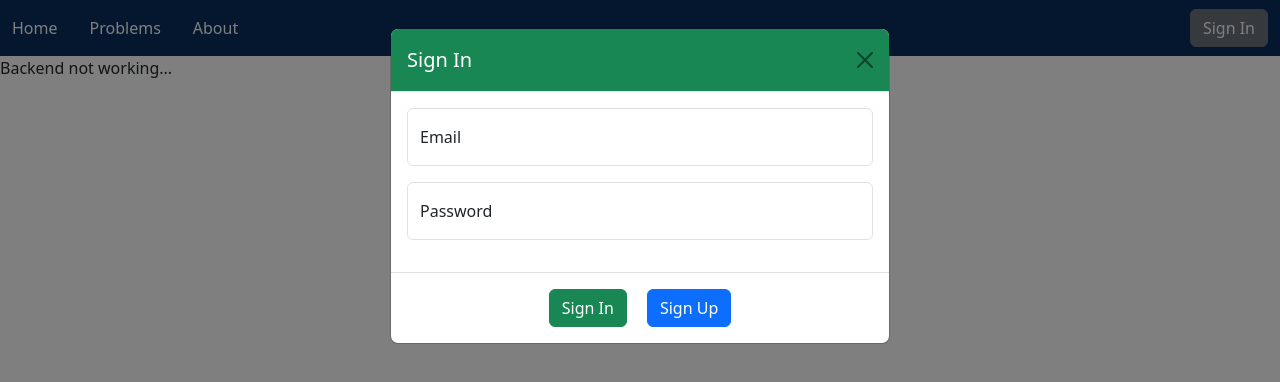
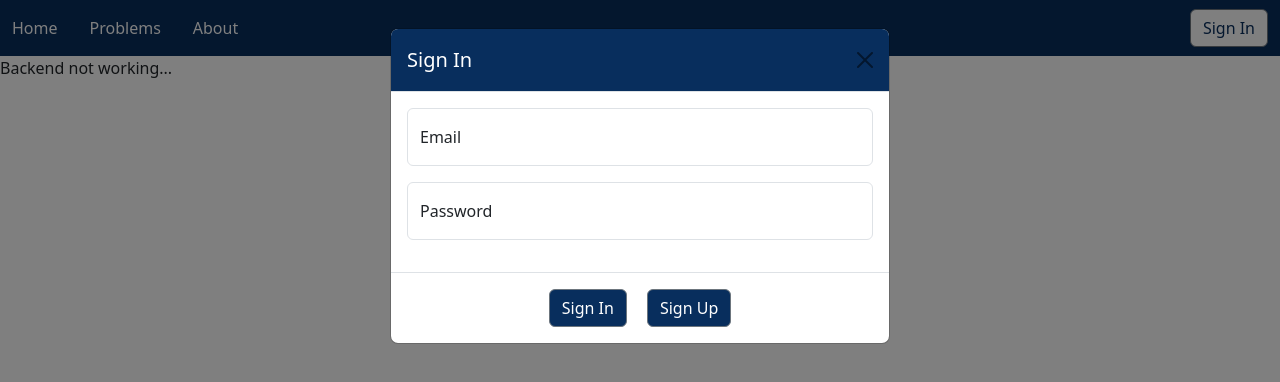
Before and after one commit to Hantorism/AOJ-FE, a React (Create React App) app: page / in a window 1280 px wide. Both pictures are taken after a click on the button "Sign In". Shown: the top 382 px of the page. Built offline with nearby package versions, Linux system fonts and the light colour scheme; no server answers.

Commit message:
[Fix] SignIn, SignUp 버튼 css 수정

```diff
--- a/src/components/Header.jsx
+++ b/src/components/Header.jsx
@@ -22,7 +22,7 @@ const Header = () => {
           </NavItem>
         </Nav>
 
-        <Button onClick={toggleSignInModal} className="ms-auto fs-6"> Sign In </Button>
+        <Button style= {{"background-color": "white", "color": "#082E5D"}} onClick={toggleSignInModal} className="ms-auto fs-6"> Sign In </Button>
       </Navbar>
     <SignInModal showSignInModal={showSignInModal} toggleSignInModal={toggleSignInModal}></SignInModal>
     </div>
--- a/src/components/modals/SignInModal.jsx
+++ b/src/components/modals/SignInModal.jsx
@@ -17,7 +17,7 @@ const SignInModal = ({ showSignInModal, toggleSignInModal }) => {
     return (
         <div>
         <Modal isOpen={showSignInModal}>
-            <ModalHeader className="bg-success text-white" toggle={toggleSignInModal}>
+            <ModalHeader style= {{"background-color": "#082E5D", "color": "white"}} toggle={toggleSignInModal}>
                 Sign In
             </ModalHeader>
             <ModalBody>
@@ -35,8 +35,8 @@ const SignInModal = ({ showSignInModal, toggleSignInModal }) => {
             </ModalBody>
 
             <ModalFooter className="d-flex justify-content-center">
-                <Button color="success" className="me-3"> Sign In </Button>
-                <Button onClick={toggleSignUpModal} color="primary"> Sign Up </Button>
+                <Button style= {{"background-color": "#082E5D"}} className="me-3"> Sign In </Button>
+                <Button style= {{"background-color": "#082E5D", "color": "white"}} onClick={toggleSignUpModal}> Sign Up </Button>
             </ModalFooter>
         </Modal>
         <SignUpModal showSignUpModal={showSignUpModal} toggleSignUpModal={toggleSignUpModal}></SignUpModal>
--- a/src/components/modals/SignUpModal.jsx
+++ b/src/components/modals/SignUpModal.jsx
@@ -5,7 +5,7 @@ const SignUpModal = ({showSignUpModal, toggleSignUpModal}) => {
     return (
         <div>
             <Modal isOpen={showSignUpModal}>
-                <ModalHeader toggle={toggleSignUpModal} className="bg-success text-white">
+                <ModalHeader toggle={toggleSignUpModal} style= {{"background-color": "#082E5D", "color":"white"}}>
                     Sign Up
                 </ModalHeader>
                 <ModalBody>
@@ -29,7 +29,7 @@ const SignUpModal = ({showSignUpModal, toggleSignUpModal}) => {
                     </Form>
                 </ModalBody>
                 <ModalFooter className="d-flex justify-content-center">
-                    <Button color="success">Sign Up</Button>
+                    <Button style= {{"background-color": "#082E5D"}}>Sign Up</Button>
                 </ModalFooter>
             </Modal>
         </div>
```
